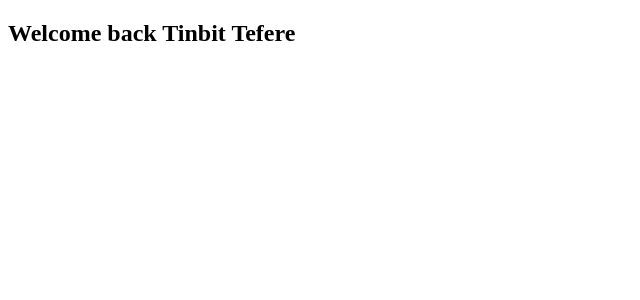
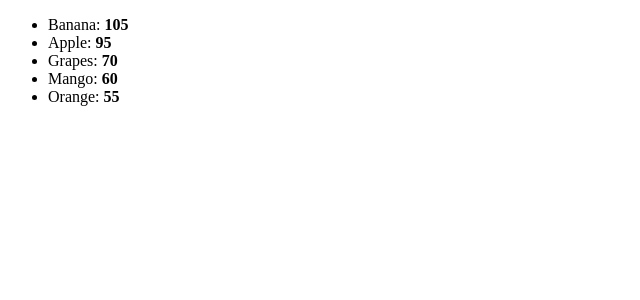
Before and after one commit to Tinbit-Tech/my-react-app, a React (Vite) app: page / in a window 1280 px wide. Shown: the top 300 px of the page, without its empty margins (0-640 px from the left). Built offline with nearby package versions, Linux system fonts and the light colour scheme.

Commit message:
conditional rendering

```diff
--- a/src/App.jsx
+++ b/src/App.jsx
@@ -1,9 +1,7 @@
-import UserGreeting from 'UserGreeting.jsx'
+import List from './List.jsx';
 function App() {
   return(
-  <>
-<UserGreeting isLoggedIn={true} username="Tinbit Tefere" />
-</>
+    <List />
   );
 }
 
--- /dev/null
+++ b/src/List.jsx
@@ -0,0 +1,23 @@
+function List(){
+const fruits = [{id:1, name: "Apple", calories: 95},
+    {id:2, name: "Banana", calories: 105},
+    {id:3, name: "Orange", calories: 55},
+    {id:4, name: "Mango", calories: 60},
+    {id:5, name: "Grapes", calories: 70}
+   ];
+
+   //fruits.sort((a, b) => a.name.localeCompare(b.name));
+    //fruits.sort((a, b) => a.calories - b.calories);
+fruits.sort((a, b) => b.calories - a.calories);
+    // const listItems = fruits.map((fruit) => <li key={fruit.id}>{fruit.name}</li>);
+    // return (<ul>{listItems}</ul>);
+
+    // const listItems = fruits.map((fruit) => <li key={fruit.id}>{fruit.name}: {fruit.calories}</li>);
+    // return (<ul>{listItems}</ul>);
+
+const listItems = fruits.map((fruit) => <li key={fruit.id}>
+                                        {fruit.name}:&nbsp;
+                                        <b>{fruit.calories}</b></li>);
+    return (<ul>{listItems}</ul>);
+}
+export default List
```
